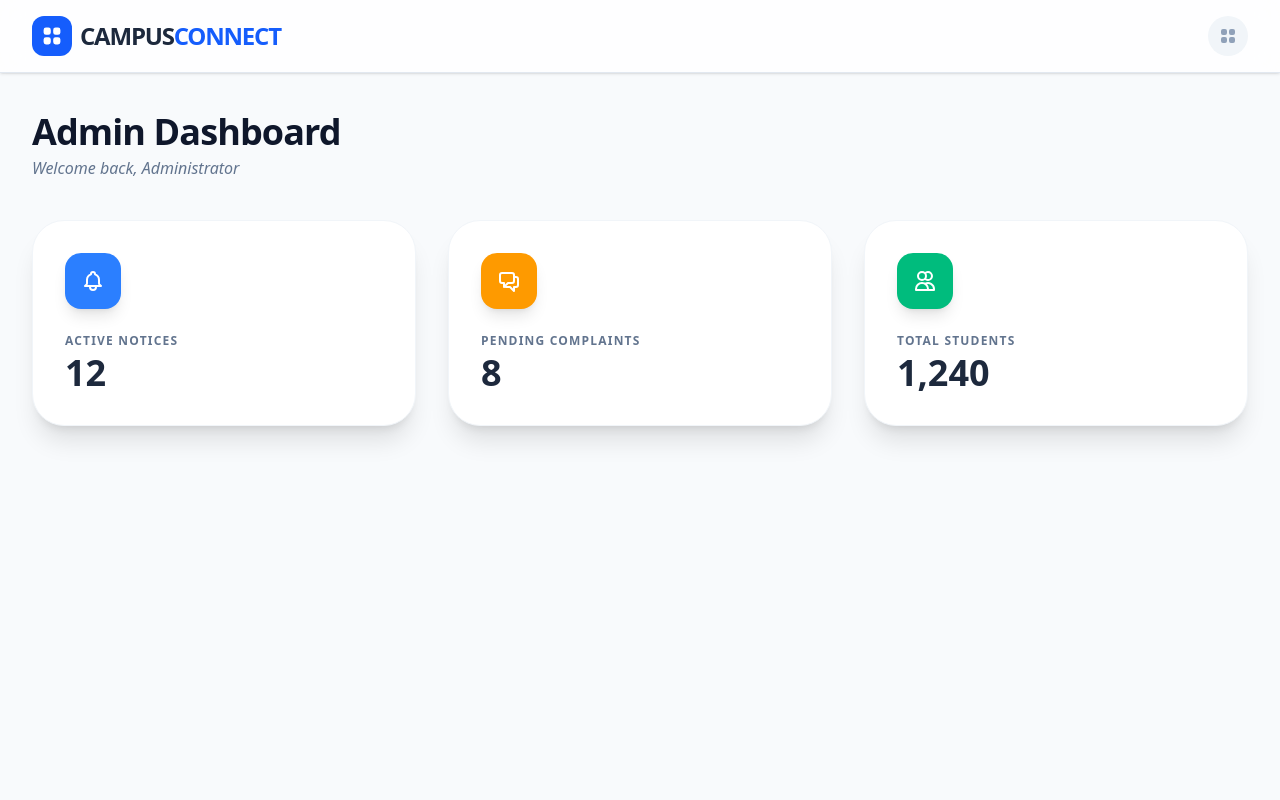
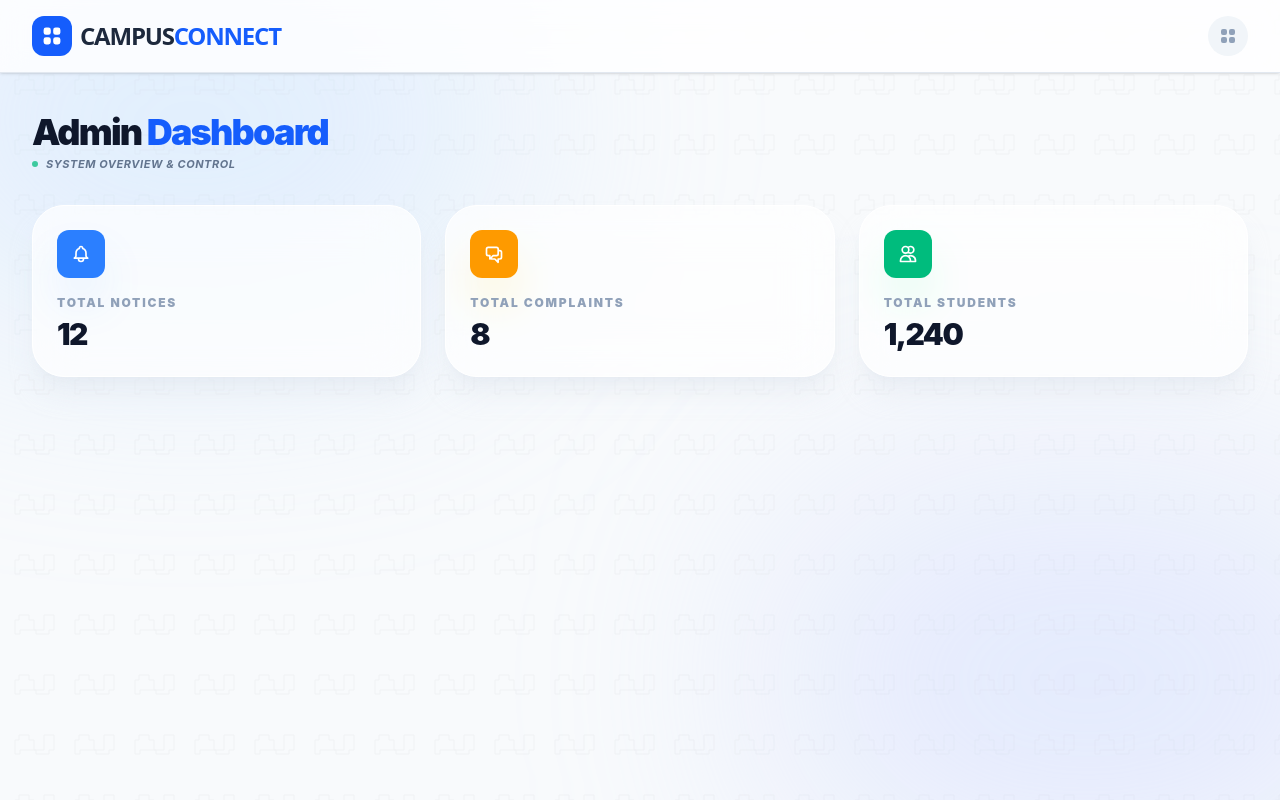
Before and after one commit to Dhivya-Fullstackwebdevelopment/Digital-Notice-Board-Admin, a React (Vite) app: page /dashboard in a window 1280 px wide. Built offline with nearby package versions, Linux system fonts and the light colour scheme.

Commit message:
updated styles

```diff
--- a/src/components/AdminDashboard.tsx
+++ b/src/components/AdminDashboard.tsx
@@ -1,31 +1,56 @@
 import { HiOutlineBell, HiOutlineChatAlt2, HiOutlineUsers } from "react-icons/hi";
 import { Link } from "react-router-dom";
+import { BackgroundEffect } from "./BackgroundEffect";
 
 export default function AdminDashboard() {
   const stats = [
-    { label: "Active Notices", count: 12, icon: <HiOutlineBell />, color: "bg-blue-500", link: "/notices" },
-    { label: "Pending Complaints", count: 8, icon: <HiOutlineChatAlt2 />, color: "bg-amber-500", link: "/complaints" },
-    { label: "Total Students", count: "1,240", icon: <HiOutlineUsers />, color: "bg-emerald-500", link: "#" },
+    { label: "Total Notices", count: 12, icon: <HiOutlineBell />, color: "bg-blue-500", shadow: "shadow-blue-200", link: "/notices" },
+    { label: "Total Complaints", count: 8, icon: <HiOutlineChatAlt2 />, color: "bg-amber-500", shadow: "shadow-amber-200", link: "/complaints" },
+    { label: "Total Students", count: "1,240", icon: <HiOutlineUsers />, color: "bg-emerald-500", shadow: "shadow-emerald-200", link: "#" },
   ];
 
   return (
-    <div className="pt-28 px-8 pb-12 max-w-7xl mx-auto">
-      <div className="mb-10">
-        <h1 className="text-4xl font-black text-slate-900 tracking-tight">Admin Dashboard</h1>
-        <p className="text-slate-500 mt-1 italic font-medium">Welcome back, Administrator</p>
+    <div className="min-h-screen bg-slate-50 relative overflow-hidden font-sans">
+      <BackgroundEffect />
+
+      <div className="relative z-10 pt-28 px-8 pb-12 max-w-7xl mx-auto">
+        {/* Header Section*/}
+        <div className="mb-8">
+          <h1 className="text-4xl font-black text-slate-900 tracking-tighter">
+            Admin <span className="text-blue-600">Dashboard</span>
+          </h1>
+          <div className="flex items-center gap-2 mt-1">
+            <span className="w-1.5 h-1.5 bg-emerald-500 rounded-full animate-pulse" />
+            <p className="text-slate-500 italic font-bold text-[11px] uppercase tracking-wider">
+              System Overview & Control
+            </p>
+          </div>
         </div>
 
-      <div className="grid grid-cols-1 md:grid-cols-3 gap-8">
+        {/* Stats Grid */}
+        <div className="grid grid-cols-1 md:grid-cols-3 gap-6">
           {stats.map((stat, idx) => (
-          <Link to={stat.link} key={idx} className="bg-white p-8 rounded-[2rem] shadow-xl border border-slate-100 hover:scale-[1.02] transition-transform group">
-            <div className={`w-14 h-14 ${stat.color} text-white rounded-2xl flex items-center justify-center text-2xl mb-6 shadow-lg shadow-inherit`}>
+            <Link
+              to={stat.link}
+              key={idx}
+              className="group relative bg-white/70 backdrop-blur-xl p-6 rounded-[2rem] shadow-xl shadow-slate-200/50 border border-white hover:translate-y-[-3px] transition-all duration-300"
+            >
+              <div className={`w-12 h-12 ${stat.color} text-white rounded-xl flex items-center justify-center text-xl mb-4 shadow-2xl ${stat.shadow} group-hover:scale-105 transition-transform`}>
                 {stat.icon}
               </div>
-            <h3 className="text-slate-500 font-bold uppercase tracking-widest text-xs mb-1">{stat.label}</h3>
-            <p className="text-4xl font-black text-slate-800">{stat.count}</p>
+
+              <div>
+                <h3 className="text-slate-400 font-black uppercase tracking-[0.15em] text-[12px] mb-1">
+                  {stat.label}
+                </h3>
+                <p className="text-3xl font-black text-slate-900 tracking-tighter">
+                  {stat.count}
+                </p>
+              </div>
             </Link>
           ))}
         </div>
       </div>
+    </div>
   );
 }
--- a/src/components/NoticeTable.tsx
+++ b/src/components/NoticeTable.tsx
@@ -55,7 +55,7 @@
         {/* Header Section */}
         <div className="flex flex-col md:flex-row justify-between items-start md:items-center mb-10 gap-4">
           <div>
-            <h1 className="text-4xl font-black text-slate-900 tracking-tighter">Portal Management</h1>
+            <h1 className="text-4xl font-black text-slate-900 tracking-tighter">Notice <span className="text-blue-600">Management</span></h1>
             <div className="flex items-center gap-2 mt-2">
               <div className="px-2 py-0.5 bg-blue-600 text-white text-[9px] font-black rounded uppercase">Admin</div>
               <p className="text-slate-400 text-xs font-bold uppercase tracking-wider">Campus Communications Control</p>
--- a/src/components/Noticespopups/DeleteModal.tsx
+++ b/src/components/Noticespopups/DeleteModal.tsx
@@ -23,23 +23,23 @@
   if (!isOpen) return null;
 
   return (
-    <div className="fixed inset-0 z-[110] flex items-center justify-center p-4 bg-slate-900/30 backdrop-blur-md animate-in fade-in duration-300">
+    <div className="fixed inset-0 z-[110] flex items-center justify-center py-2 bg-slate-900/30 backdrop-blur-md animate-in fade-in duration-300">
       {/* Modal Container */}
       <div
         ref={modalRef}
-        className="bg-white w-full max-w-lg rounded-[2.5rem] shadow-2xl p-10 text-center relative border border-white overflow-hidden animate-in zoom-in-95 duration-300"
+        className="bg-white w-full max-w-lg rounded-[2.5rem] shadow-2xl py-2  text-center relative border border-white overflow-hidden animate-in zoom-in-95 duration-300"
       >
         <BackgroundEffect />
-
-        {/* Top Right X Button */}
         <button
-          onClick={onClose}
-          className="absolute top-6 right-6 p-2 text-slate-300 hover:text-red-500 hover:bg-red-50 rounded-full transition-all z-10"
+          onClick={(e) => {
+            e.stopPropagation(); // Prevents event from bubbling
+            onClose();
+          }}
+          className="absolute top-8 right-8 p-2 text-slate-300 hover:text-red-500 hover:bg-red-50 rounded-full transition-all z-50 cursor-pointer"
           aria-label="Close modal"
         >
           <HiOutlineX size={24} />
         </button>
-
         <div className="relative z-10">
           <div className="w-20 h-20 bg-red-50 text-red-500 rounded-full flex items-center justify-center mx-auto mb-6 shadow-inner">
             <HiOutlineExclamation size={40} className="animate-bounce" />
@@ -50,16 +50,16 @@
             Are you sure you want to remove this notice?
           </p>
 
-          <div className="flex gap-4">
+          <div className="flex gap-3 justify-center mt-2">
             <button
               onClick={onClose}
-              className="flex-1 py-4 rounded-2xl font-black text-slate-400 hover:bg-slate-50 transition-colors border border-transparent hover:border-slate-100"
+              className="px-10 py-3 hover:bg-slate-100 rounded-2xl font-black text-slate-400  transition-colors border border-transparent hover:border-slate-100 text-sm"
             >
               Cancel
             </button>
             <button
               onClick={onConfirm}
-              className="flex-1 py-4 bg-red-500 text-white rounded-2xl font-black shadow-lg shadow-red-100 hover:bg-red-600 hover:-translate-y-1 transition-all"
+              className="px-10 py-3 bg-red-500 text-white rounded-2xl font-black shadow-lg shadow-red-100 hover:bg-red-600 hover:-translate-y-0.5 active:scale-95 transition-all text-sm"
             >
               Delete
             </button>
```
Lines whose indentation alone changed are shown as unchanged.
